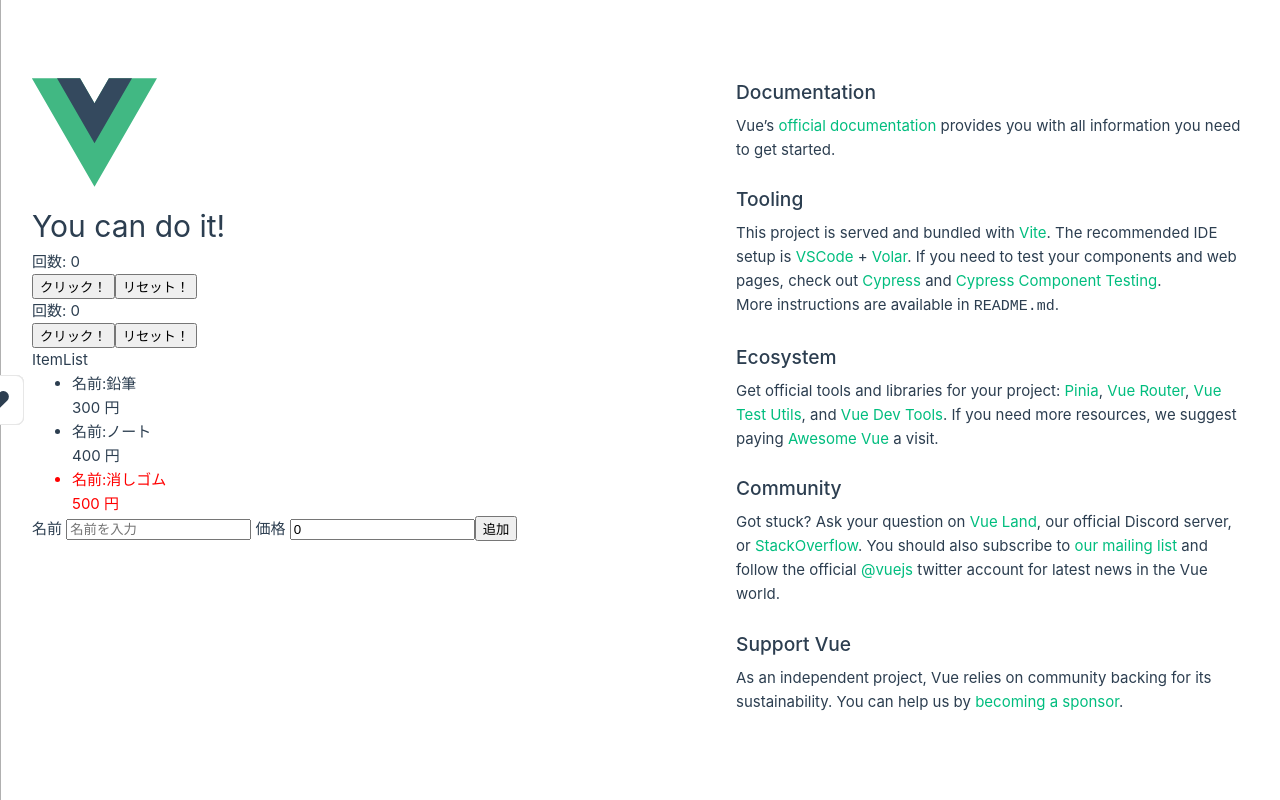
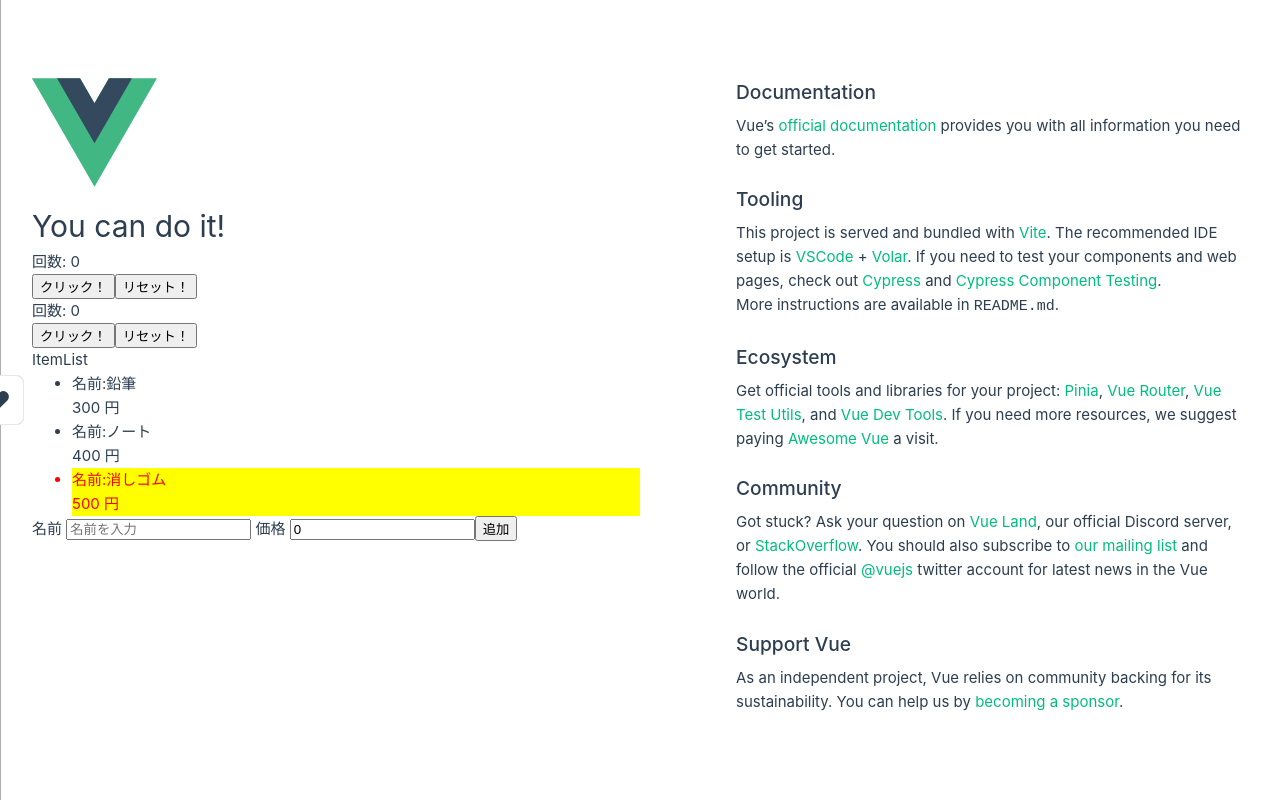
Before and after one commit to mizoreyuki8/todolist-mizore, a Vue app: page / in a window 1280 px wide. Built offline with nearby package versions, Linux system fonts and the light colour scheme.

Commit message:
商品リスト完成

```diff
--- a/src/components/ItemList.vue
+++ b/src/components/ItemList.vue
@@ -32,6 +32,7 @@ const addItem = () => {
       <li v-for="item in items" :key="item.name" :class="{ over500: item.price >= 500 }">
         <div>名前:{{ item.name }}</div>
         <div>{{ item.price }} 円</div>
+        <div v-if="item.price >= 10000">高額商品</div>
       </li>
     </ul>
     <div>
@@ -51,5 +52,6 @@ const addItem = () => {
 <style>
 .over500 {
   color: red;
+  background-color: yellow;
 }
 </style>
```
